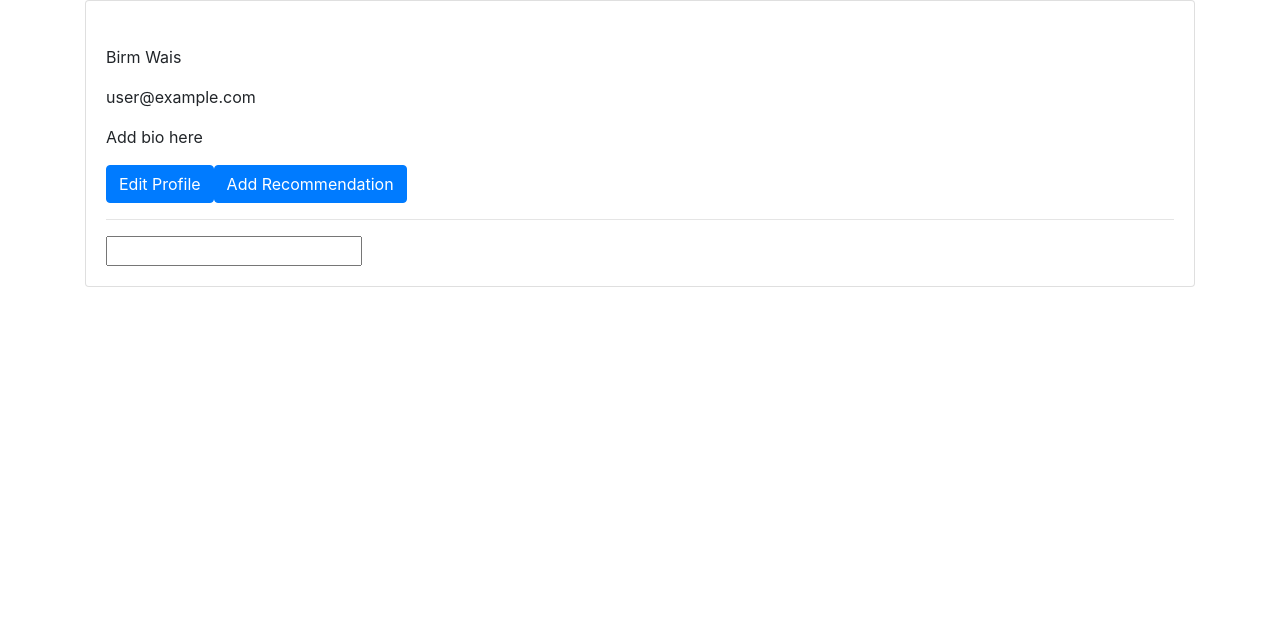
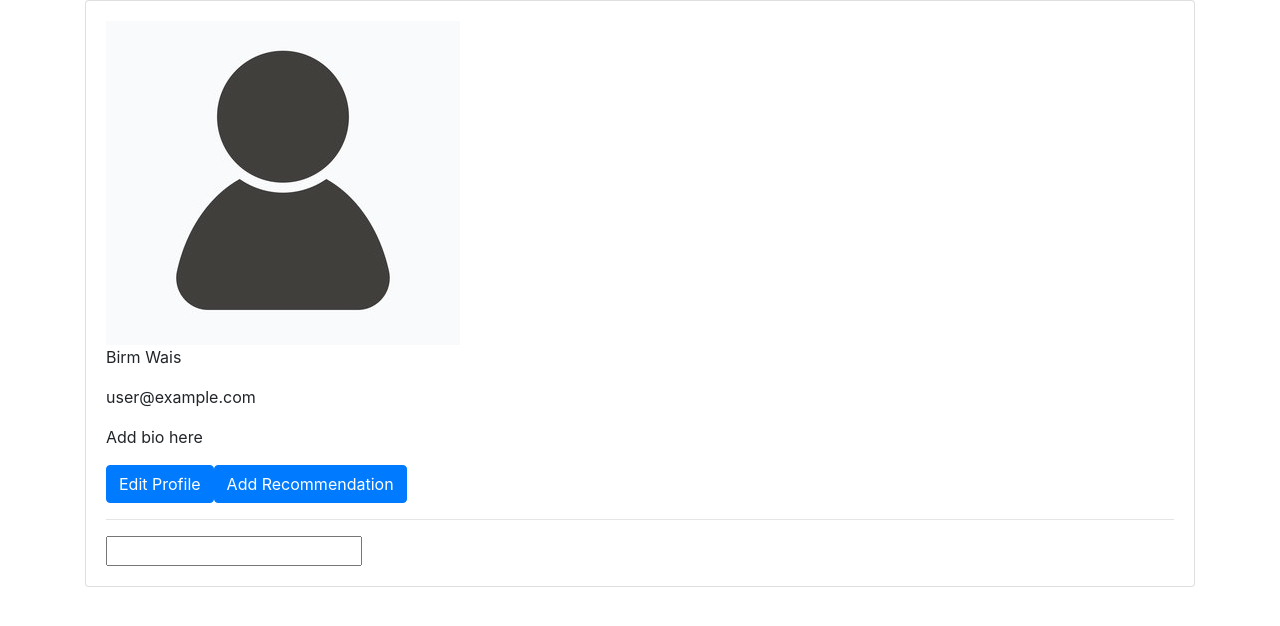
Before and after one commit to waiscodes/Recs-Page, a React (Create React App) app: page / in a window 1280 px wide. Shown: the top 626 px of the page. Built offline with nearby package versions, Linux system fonts and the light colour scheme; no server answers; sample sign-in values are in the browser's storage.

Commit message:
imported and displayed default settings on dashboard

```diff
--- a/src/pages/Dashboard.jsx
+++ b/src/pages/Dashboard.jsx
@@ -1,8 +1,10 @@
-import React, { useRef } from "react";
+import React, { useRef, useState } from "react";
 import { Card, Button } from "react-bootstrap";
 import { useAuth } from "../contexts/AuthContext";
+import placeholderAvi from "../images/placeholder-avi.png";
 
 const Dashboard = () => {
+  const [avi, setAvi] = useState(placeholderAvi);
   const { currentUser } = useAuth();
   const testRef = useRef();
 
@@ -14,7 +16,7 @@ const Dashboard = () => {
     <Card>
       <Card.Body>
         <div className='user-info'>
-          <img src='' alt='' />
+          <img src={avi} alt='' />
           <p className='display-name'>Birm Wais</p>
           <p>{currentUser.email}</p>
           <p>Add bio here</p>
```
